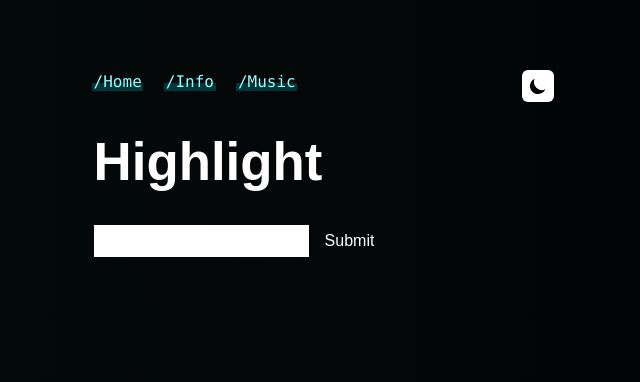
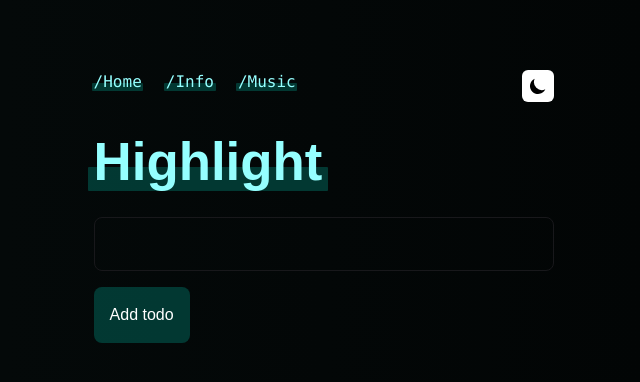
Before and after one commit to ThinkingSven/Todo-List, a React (Create React App) app: page /Home in a window 1280 px wide. Shown: the top 382 px of the page, without its empty margins (316-956 px from the left). Built offline with nearby package versions, Linux system fonts and the light colour scheme.

Commit message:
Added input, styling

```diff
--- a/src/App.css
+++ b/src/App.css
@@ -3,7 +3,7 @@
 @tailwind utilities;
 
 body {
-    background: rgb(5, 11, 5);
+    background: rgb(5, 11, 11);
     background: linear-gradient(90deg, rgb(5, 11, 11) 0%, rgb(1, 3, 3) 100%);
     color: white;
     font-size: 1rem;
@@ -27,7 +27,7 @@ a {
     right: -0.1em;
     bottom: 0;
     transition: top 200ms cubic-bezier(0, 0.8, 0.13, 1);
-    background-color:#006a6e7a;
+    background-color:#006e617a;
     border-radius: 1px;
   }
   a:hover:after {
@@ -44,6 +44,9 @@ a {
   p{
       color: #ffffffd4;
     }
+    .todoswag{
+        background-color: #006e617a;
+    }
 
   @layer components {
       .headspace{
--- a/src/App.js
+++ b/src/App.js
@@ -8,7 +8,6 @@ import Music from "./Pages/Music";
 import MainContent from "./Components/MainContent";
 
 function App() {
-
   return (
     <Router>
       <div className="App">
@@ -20,9 +19,7 @@ function App() {
             <Route exact path="/Music" element={<Music />} />
             <Route exact path="/Home" element={<MainContent />} />
           </Routes>
-          <div>
-
-          </div>
+          <div></div>
         </section>
       </div>
     </Router>
--- a/src/Components/MainContent.js
+++ b/src/Components/MainContent.js
@@ -1,14 +1,40 @@
 import React from "react";
-import Highlight from "./Highlight";
-import MightDo from "./MightDo";
-import { useState } from "react";
-import TodoForm from "./TodoForm";
+import Todolist from "./Todolist";
+import { useState, useRef, useEffect } from "react";
+import {motion} from "framer-motion"
+
+const LOCAL_STORAGE_KEY = "todoApp.todos"
+
 function MainContent() {
+  const [todos, setTodos] = useState([]);
+  const todoNameRef = useRef();
+
+  useEffect(() => {
+    const storedTodos = JSON.parse(localStorage.getItem(LOCAL_STORAGE_KEY))
+    if (storedTodos) setTodos(storedTodos)
+  }, [])
+
+  useEffect(() => {
+    localStorage.setItem(LOCAL_STORAGE_KEY, JSON.stringify(todos))
+  }, [todos])
+
+  function handleAddTodo(e) {
+    const name = todoNameRef.current.value;
+    if (name == "") return;
+    setTodos((prevTodos) => {
+      return [...prevTodos, { id: name, name: name, complete: false }];
+    });
+    todoNameRef.current.value = null;
+  }
   return (
     <div>
+      <h1 className="headspace"><a>Highlight</a></h1>
+      <Todolist todos={todos} />
+      <input  className=" text-white bg-transparent w-full border border-zinc-900 focus:outline-none cursor-pointer my-4 p-3 rounded-lg text-xl gap-6 block" ref={todoNameRef} type="text" />
+      <motion.button     whileHover={{scale:1.1}}
+      whileTap={{scale:0.9}}
+     onClick={handleAddTodo} className="todoswag p-4 rounded-lg"> Add todo</motion.button>
 
-      <h1 className="headspace">Highlight</h1>
-      <TodoForm/>
     </div>
   );
 }
--- a/src/Components/MightDo.js
+++ b/src/Components/MightDo.js
@@ -1,15 +1,33 @@
-import React from 'react'
-import { useState } from "react";
+import { MotionConfig } from "framer-motion";
+import React, { useState } from "react";
+import {motion} from "framer-motion"
 
-function MightDo(props) {
-  let [isdone, setdone] = useState(props.done)
-
+function MightDo({ todo }) {
+  const [done, setDone] = useState(todo.done);
+  function handleDone() {
+    setDone(done ? false : true);
+  }
   return (
-    <div className='flex cursor-pointer my-3 transition-all duration-300'>
-      <input type="checkbox" className='outline-none '/>
-      <p onClick={() => {setdone(isdone = !isdone)}} className={isdone ? " text-zinc-600 " : "text-green line-through"}>{props.name}</p>
-    </div>
-  )
+    <motion.div
+    animate={{
+      scale: [1, 1.1, 1],
+    }}
+      transition={{ duration: 0.5 }}
+      onClick={handleDone}
+      className={
+        done
+          ? "todoswag  opacity-50 line-through flex cursor-pointer my-3 p-5 bg-blue-400 rounded-lg text-xl gap-6"
+          : "todoswag flex cursor-pointer my-3 p-5 bg-blue-400 rounded-lg text-xl gap-6"
+      }
+    >
+      <input
+        type="checkbox"
+        checked={done}
+        className="form-check-input appearance-none h-5 w-5 border border-white opacity-30 rounded-full bg-white checked:bg-zinc-900 checked:cyan-zinc-900 focus:outline-none transition duration-200 my-1 align-top bg-no-repeat bg-center bg-contain float-left cursor-pointer"
+      />
+      <p>{todo.name}</p>
+    </motion.div>
+  );
 }
 
-export default MightDo
+export default MightDo;
--- a/src/Components/TodoForm.js
+++ /dev/null
@@ -1,25 +0,0 @@
-import React from "react";
-import { useState } from "react";
-
-function TodoForm() {
-  const [input, setInput] = useState("");
-  function handleChange(event) {
-    setInput(event.target.value);
-    console.log(input);
-  }
-  function handleClick() {
-
-  }
-  return (
-    <div>
-      <input
-        className=" text-black p-1"
-        value={input}
-        onChange={handleChange}
-      />
-      <input type="submit" onClick={handleClick} className="m-4" />
-    </div>
-  );
-}
-
-export default TodoForm;
--- /dev/null
+++ b/src/Components/Todolist.js
@@ -0,0 +1,11 @@
+import React from 'react'
+import MightDo from './MightDo'
+function Todolist({todos}) {
+  return (
+    <label>
+        <div>{todos.map((newtodo) => <MightDo todo={newtodo}/>)}</div>
+    </label>
+  )
+}
+
+export default Todolist
```
